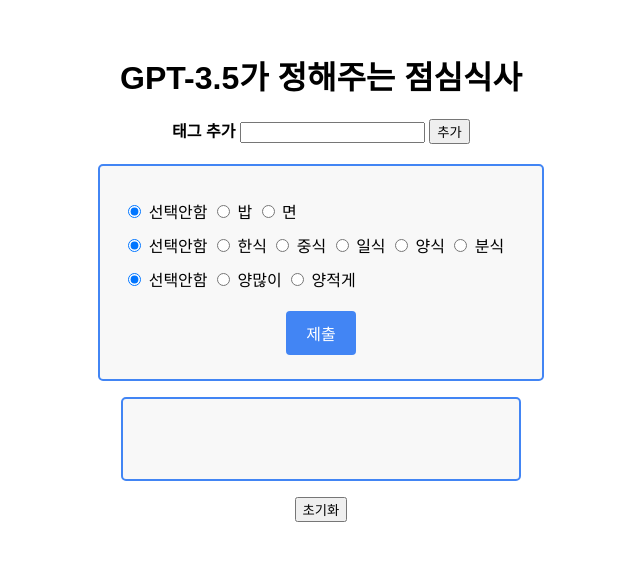
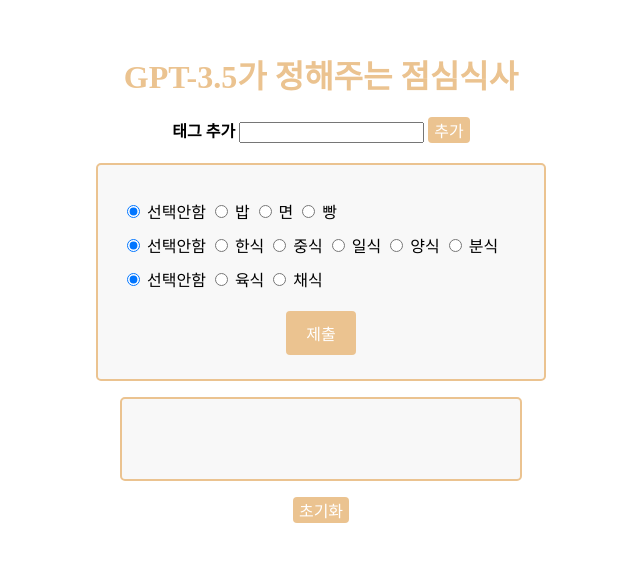
Before and after one commit to rntlls1366/AutoNickname, a website: page view/main.html in a window 1280 px wide. Shown: the part 132-694 px from the top of the page, without its empty margins (319-959 px from the left). Drawn offline with Linux system fonts and the light colour scheme; a web font is replaced by a local one.

Commit message:
오점뭐 프로젝트에 맞게 디자인 개선

```diff
--- a/view/main.html
+++ b/view/main.html
@@ -6,6 +6,13 @@
     <meta http-equiv="X-UA-Compatible" content="IE=edge">
     <meta name="viewport" content="width=device-width, initial-scale=1.0">
     <style>
+        @font-face {
+            font-family: 'omyu_pretty';
+            src: url('https://cdn.jsdelivr.net/gh/projectnoonnu/noonfonts_2304-01@1.0/omyu_pretty.woff2') format('woff2');
+            font-weight: normal;
+            font-style: normal;
+        }
+
         body {
             display: flex;
             justify-content: center;
@@ -22,20 +29,18 @@
 
         .container-tag {
             margin-bottom: 20px;
+            font-family: 'omyu_pretty';
         }
 
-        h1 {
-            text-align: center;
-            margin-bottom: 20px;
-        }
         @media (max-width: 768px) {
             h1 {
-                font-size: 20px; /* 모바일 크기로 조정 */
+                font-size: 20px;
+                /* 모바일 크기로 조정 */
             }
         }
 
         #nameForm {
-            border: 2px solid #4285F4;
+            border: 2px solid #EBC390;
             padding: 3%;
             width: 50%;
             background-color: #f8f8f8;
@@ -45,6 +50,7 @@
             justify-content: center;
             align-items: center;
             flex-direction: column;
+            font-family: 'omyu_pretty';
         }
 
         .radio-group {
@@ -57,11 +63,22 @@
             margin-top: 20px;
             padding: 10px 20px;
             font-size: 16px;
-            background-color: #4285F4;
+            background-color: #EBC390;
             color: #fff;
             border: none;
             border-radius: 4px;
             cursor: pointer;
+            font-family: 'omyu_pretty';
+        }
+
+        #add-tag {
+            font-size: 16px;
+            background-color: #EBC390;
+            color: #fff;
+            border: none;
+            border-radius: 4px;
+            cursor: pointer;
+            font-family: 'omyu_pretty';
         }
 
         #reply {
@@ -69,18 +86,34 @@
             width: 50%;
             height: 80px;
             margin-top: 2%;
-            border: 2px solid #4285F4;
+            border: 2px solid #EBC390;
             background-color: #f8f8f8;
             border-radius: 5px;
+            font-family: 'omyu_pretty';
         }
 
         #init {
             margin-top: 2%;
+            font-size: 16px;
+            background-color: #EBC390;
+            color: #fff;
+            border: none;
+            border-radius: 4px;
+            cursor: pointer;
+            font-family: 'omyu_pretty';
+        }
+
+        .main-h1 {
+            color: #EBC390;
+            text-align: center;
+            margin-bottom: 20px;
+            font-family: 'omyu_pretty';
         }
 
         .tagList {
             text-align: center;
             display: flex;
+            font-family: 'omyu_pretty';
         }
 
         .tag {
@@ -97,11 +130,11 @@
 
 <body>
     <div class="container">
-        <h1>GPT-3.5가 정해주는 점심식사</h1>
-        <div class = "container-tag">
+        <h1 class="main-h1">GPT-3.5가 정해주는 점심식사</h1>
+        <div class="container-tag">
             <strong>태그 추가</strong>
             <input type="text" id="charTag" name="charTag" value="">
-            <button id="addTag">추가</button>
+            <button id="add-tag">추가</button>
         </div>
         <div class="tagList">
 
@@ -117,6 +150,9 @@
                     </label>
                     <label>
                         <input type="radio" name="riceNoodle" value="면"> 면
+                    </label>
+                    <label>
+                        <input type="radio" name="riceNoodle" value="빵"> 빵
                     </label>
                 </div>
                 <div class="radio-group">
@@ -141,13 +177,13 @@
                 </div>
                 <div class="radio-group">
                     <label>
-                        <input type="radio" name="howMany" value="X" checked> 선택안함
+                        <input type="radio" name="carnivore" value="X" checked> 선택안함
                     </label>
                     <label>
-                        <input type="radio" name="howMany" value="양많음"> 양많이
+                        <input type="radio" name="carnivore" value="육식"> 육식
                     </label>
                     <label>
-                        <input type="radio" name="howMany" value="양적음"> 양적게
+                        <input type="radio" name="carnivore" value="채식"> 채식
                     </label>
                 </div>
             </div>
@@ -162,7 +198,7 @@
 <script>
     var tagList = [];
 
-    document.querySelector("#addTag").onclick = () => {
+    document.querySelector("#add-tag").onclick = () => {
         //evevt.preventDefault();
         let showTag = "";
         let charTag = document.querySelector("#charTag");
@@ -170,7 +206,7 @@
         if (tagList.length >= 5) {
             alert("추가 태그는 최대 5개 까지 가능합니다.");
         }
-        else if(charTag.value.length > 6) {
+        else if (charTag.value.length > 6) {
             alert("태그 글자 수는 6글자까지 가능합니다.");
         }
         else {
@@ -206,7 +242,7 @@
             }
         }
 
-        let atmosphere = document.getElementsByName("howMany");
+        let atmosphere = document.getElementsByName("carnivore");
         for (let i = 0; i < atmosphere.length; i++) {
             if (atmosphere[i].checked) {
                 if (atmosphere[i].value != 'X') content += "'" + atmosphere[i].value + "' ";
@@ -240,7 +276,7 @@
 
             const prediction = await response.json();
             console.log(prediction);
-            if(prediction.response === undefined) alert('일일 사용횟수 20회를 초과하셨습니다.');
+            if (prediction.response === undefined) alert('일일 사용횟수 20회를 초과하셨습니다.');
             else replyRender(prediction.response.content);
         } catch (error) {
             console.error('Error fetching data:', error);
```
